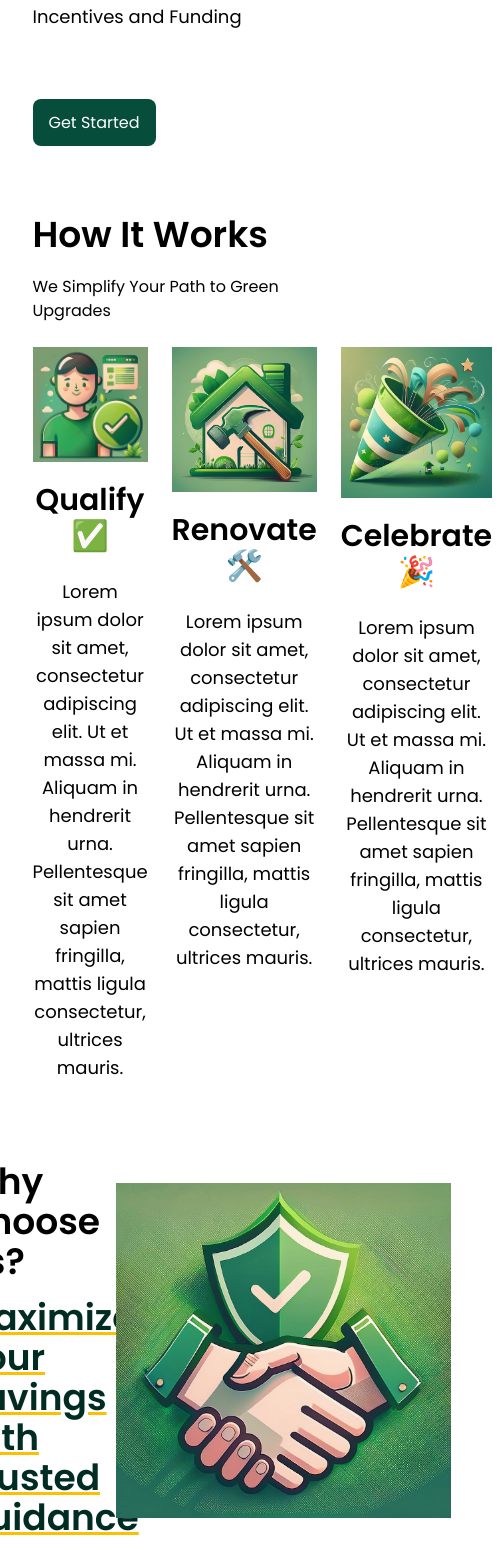
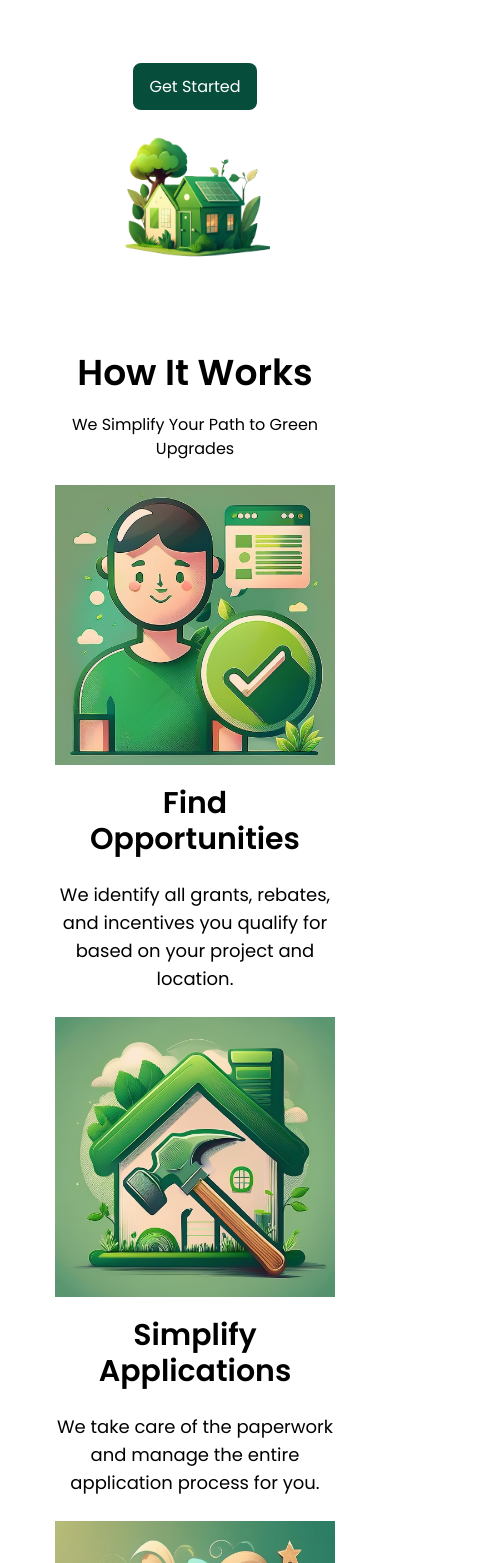
Before and after one commit to Vicopem01/natura, a Next.js app: page / in a window 390 px wide. Shown: the part 405-1968 px from the top of the page, 500 px wide, since content can reach past the window. Built offline with nearby package versions, Linux system fonts and the light colour scheme.

Commit message:
Feat: Mobile Responsiveness

```diff
--- a/components/sections/home/ChooseUs.js
+++ b/components/sections/home/ChooseUs.js
@@ -5,12 +5,14 @@ import Button from "@/components/UI/Button";
 
 const ChooseUs = () => {
   return (
-    <section className="section my-20">
-      <div className="flex justify-center items-center mb-28">
+    <section className="section my-20 text-center md:text-left">
+      <div className="flex justify-center items-center mb-28 flex-col md:flex-row">
         <div className="flex-1">
           <div className="w-9/12 mx-auto">
-            <h2 className="text-4xl font-semibold">Why Choose Us?</h2>
-            <h2 className="text-4xl mt-4 font-semibold text-green-dark underline decoration-yellow">
+            <h2 className="text-3xl md:text-4xl font-semibold">
+              Why Choose Us?
+            </h2>
+            <h2 className="text-xl md:text-4xl mt-4 font-semibold text-green-dark underline decoration-yellow">
               Maximize Your Savings with Trusted Guidance
             </h2>
           </div>
@@ -19,18 +21,20 @@ const ChooseUs = () => {
           <Image src={Handshake} alt="" className="max-w-[335px] mx-auto" />
         </div>
       </div>
-      <div className="flex justify-center items-center">
+      <div className="flex justify-center items-center flex-col-reverse md:flex-row">
         <div className="flex-1">
           <Image src={Expert} alt="" className="max-w-[335px] mx-auto" />
         </div>
         <div className="flex-1">
           <div className="w-9/12 mx-auto">
-            <h2 className="text-4xl font-semibold mb-6">
+            <h2 className="text-3xl md:text-4xl font-semibold">
               Let the experts manage the renovations for you, start to finish
             </h2>
-            <Button type="link" href="/apply">
-              Get Started
-            </Button>
+            <div className="md:my-0 my-8">
+              <Button type="link" href="/apply">
+                Get Started
+              </Button>
+            </div>
           </div>
         </div>
       </div>
--- a/components/sections/home/FAQS.js
+++ b/components/sections/home/FAQS.js
@@ -5,24 +5,44 @@ import { useState } from "react";
 
 const FAQs = [
   {
-    question: "What is Webflow and why is it the best website builder?",
+    question: "What do we do?",
     answer:
-      "Lorem ipsum dolor sit amet, consectetur adipiscing elit, sed do eiusmod tempor incididunt ut labore et dolore magna aliqua. Ut enim ad minim veniam, quis nostrud exercitation ullamco laboris nisi ut aliquip ex ea commodo consequat.",
+      "We specialize in finding grants, incentives, and rebates for home retrofitting, clean energy installations, and general home improvement projects. We assist with applications, offer ongoing support, and connect you with trusted contractors to complete your project.",
   },
   {
-    question: "What is your favorite template from BRIX Templates?",
+    question: "Who can use your service?",
     answer:
-      "Lorem ipsum dolor sit amet, consectetur adipiscing elit, sed do eiusmod tempor incididunt ut labore et dolore magna aliqua. Ut enim ad minim veniam, quis nostrud exercitation ullamco laboris nisi ut aliquip ex ea commodo consequat.",
+      "Homeowners, landlords, and businesses planning retrofitting or clean energy projects are eligible. We tailor solutions based on individual needs and eligibility criteria.",
   },
   {
-    question: "How do you clone a Webflow Template from the Showcase?",
+    question: "What types of projects do you support?",
     answer:
-      "Lorem ipsum dolor sit amet, consectetur adipiscing elit, sed do eiusmod tempor incididunt ut labore et dolore magna aliqua. Ut enim ad minim veniam, quis nostrud exercitation ullamco laboris nisi ut aliquip ex ea commodo consequat.",
+      "We support energy-efficient retrofitting, solar panel installations, heat pumps, insulation upgrades, energy-efficient appliances, and general home improvement projects.",
   },
   {
-    question: "What is Webflow and why is it the best website builder?",
+    question: "How do you find the grants and incentives?",
     answer:
-      "Lorem ipsum dolor sit amet, consectetur adipiscing elit, sed do eiusmod tempor incididunt ut labore et dolore magna aliqua. Ut enim ad minim veniam, quis nostrud exercitation ullamco laboris nisi ut aliquip ex ea commodo consequat.",
+      "We use proprietary tools and databases to identify local, state, and federal programs as well as private initiatives that align with your project.",
+  },
+  {
+    question: "Am I guaranteed to get a grant or rebate?",
+    answer:
+      "While we cannot guarantee success, our expertise and thorough application process significantly increase your chances of approval.",
+  },
+  {
+    question: "Do you manage the entire project?",
+    answer:
+      "Yes, we provide end-to-end support—from identifying funding opportunities to managing applications and connecting you with contractors.",
+  },
+  {
+    question: "How do you choose the contractors?",
+    answer:
+      "We vet contractors based on their expertise, licensing, customer reviews, and past performance in similar projects.",
+  },
+  {
+    question: "Do you work with rental properties?",
+    answer:
+      "Yes, we work with landlords and property managers to secure funding for rental property improvements.",
   },
 ];
 
@@ -55,8 +75,8 @@ const Faq = ({ question, answer }) => {
 const FAQS = () => {
   return (
     <section className="bg-green text-white">
-      <div className="section py-24">
-        <h2 className="pb-14 text-4xl font-semibold text-center">
+      <div className="section py-20">
+        <h2 className="pb-10 text-4xl font-semibold text-center">
           Frequently Asked Questions
         </h2>
         <div>
--- a/components/sections/home/Hero.js
+++ b/components/sections/home/Hero.js
@@ -4,7 +4,7 @@ import Image from "next/image";
 
 const Hero = () => {
   return (
-    <section className="section flex mb-20">
+    <section className="section flex mb-20 md:flex-row flex-col text-center md:text-left my-8">
       <div className="flex-1 self-center">
         <h1 className="text-4xl font-bold">
           Unlock Government Grants <br />
@@ -21,7 +21,7 @@ const Hero = () => {
           Get Started
         </Button>
       </div>
-      <div className="flex-1 max-w-lg max-h-lg">
+      <div className="flex-1 max-w-[150px] mt-6 md:mt-0 mx-auto md:max-w-lg max-h-lg">
         <Image src={HeroImg} alt="" />
       </div>
     </section>
--- a/components/sections/home/HowItWorks.js
+++ b/components/sections/home/HowItWorks.js
@@ -5,29 +5,29 @@ import Image from "next/image";
 
 const HowItWorksArray = [
   {
-    title: "Qualify ✅",
+    title: "Find Opportunities",
     img: Qualify,
-    desc: "Lorem ipsum dolor sit amet, consectetur adipiscing elit. Ut et massa mi. Aliquam in hendrerit urna. Pellentesque sit amet sapien fringilla, mattis ligula consectetur, ultrices mauris.",
+    desc: "We identify all grants, rebates, and incentives you qualify for based on your project and location.",
   },
   {
-    title: "Renovate 🛠️",
+    title: "Simplify Applications",
     img: Renovate,
-    desc: "Lorem ipsum dolor sit amet, consectetur adipiscing elit. Ut et massa mi. Aliquam in hendrerit urna. Pellentesque sit amet sapien fringilla, mattis ligula consectetur, ultrices mauris.",
+    desc: "We take care of the paperwork and manage the entire application process for you.",
   },
   {
-    title: "Celebrate 🎉",
+    title: "Execute Your Project",
     img: Celebrate,
-    desc: "Lorem ipsum dolor sit amet, consectetur adipiscing elit. Ut et massa mi. Aliquam in hendrerit urna. Pellentesque sit amet sapien fringilla, mattis ligula consectetur, ultrices mauris.",
+    desc: "Once approved, we connect you with top contractors to finish your project efficiently.",
   },
 ];
 const HowItWorks = () => {
   return (
-    <section className="section my-20">
+    <section className="section my-20 text-center md:text-left">
       <h1 className="text-4xl font-bold">How It Works</h1>
       <p className="mt-5 mb-6">We Simplify Your Path to Green Upgrades</p>
-      <div className="flex w-full justify-between gap-6 text-center">
+      <div className="flex w-full md:justify-between gap-6 text-center flex-col md:flex-row justify-center items-center">
         {HowItWorksArray.map((el, idx) => (
-          <div className="max-w-[335px]" key={idx}>
+          <div className="max-w-[280px]" key={idx}>
             <div>
               <Image src={el.img} alt="" className="w-full h-full" />
             </div>
--- a/components/sections/home/Upgrade.js
+++ b/components/sections/home/Upgrade.js
@@ -3,12 +3,16 @@ import Image from "next/image";
 
 const Upgrade = () => {
   return (
-    <section className="section my-20">
-      <h2 className="pb-14 text-4xl font-semibold text-center">
+    <section className="section my-20 text-center">
+      <h2 className="pb-14 text-4xl font-semibold">
         Ready to Upgrade Your Home?
       </h2>
+      <p className="text-lg w-full md:w-1/2 mx-auto">
+        We find funding, handle applications, and connect you with contractors
+        to make your home improvement projects hassle-free.
+      </p>
 
-      <div className="w-full mx-auto max-w-[634px]">
+      <div className="w-full mx-auto max-w-[434px]">
         <Image src={House} alt="" />
       </div>
     </section>
```
